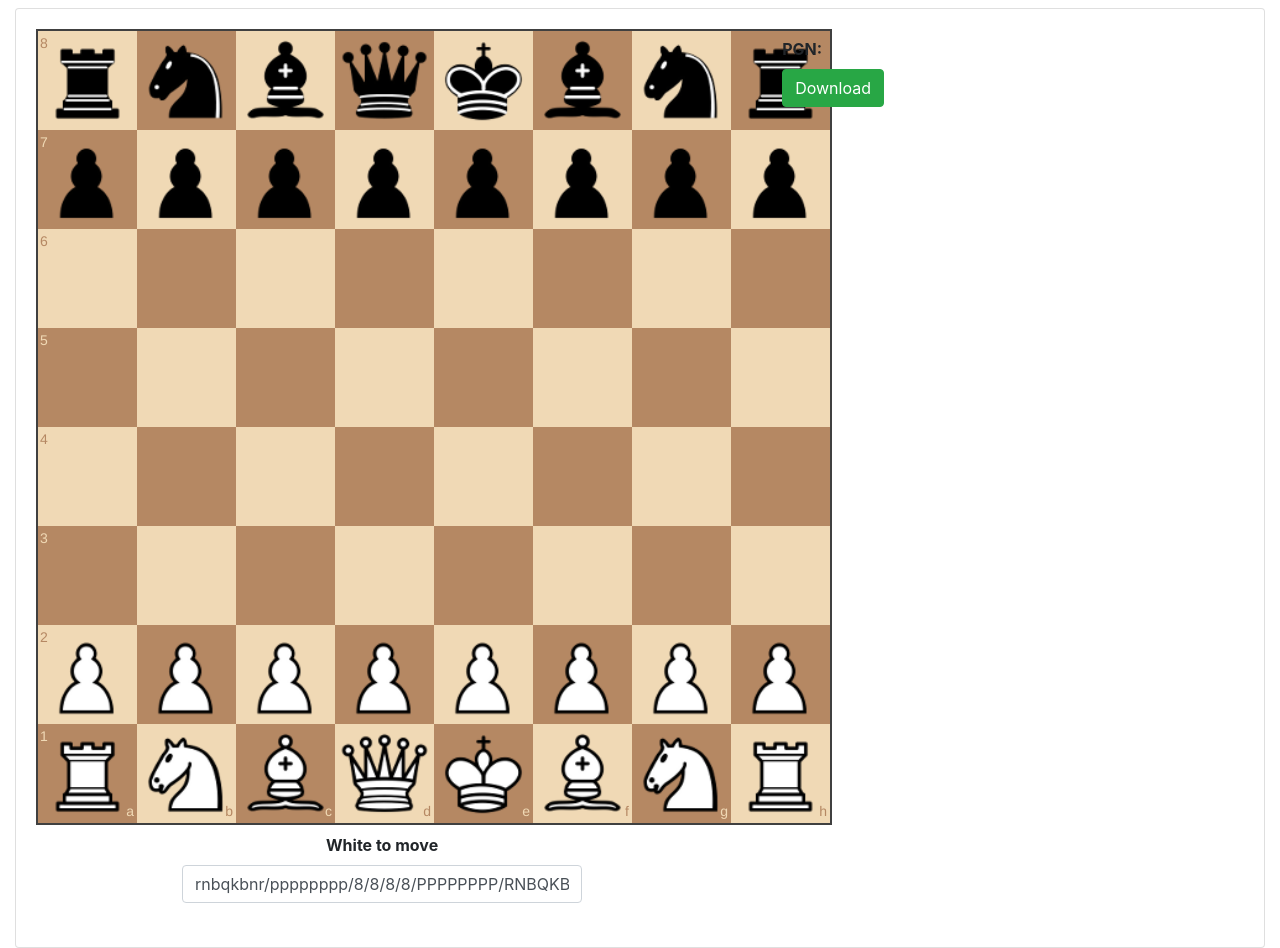
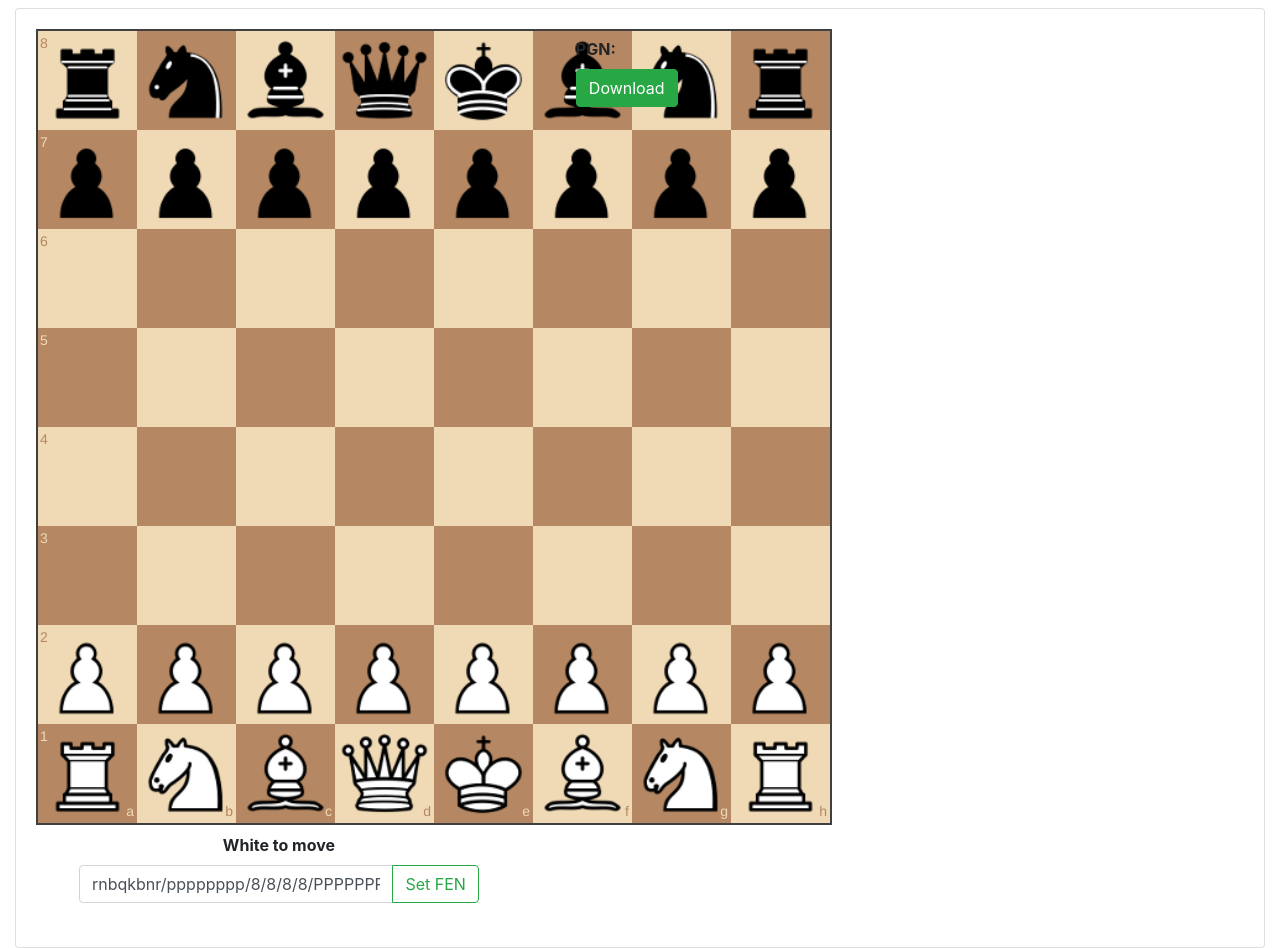
Before and after one commit to archishou/MidnightChessEngine, a Flask app: page / in a window 1280 px wide. Run offline with Flask 2, Linux system fonts and the light colour scheme; some libraries are stand-ins or nearby versions.

Commit message:
ui supports set fen

```diff
--- a/uci-gui/src/app.py
+++ b/uci-gui/src/app.py
@@ -100,7 +100,6 @@ def make_move():
 
     # read game moves from PGN
     game = chess.pgn.read_game(io.StringIO(pgn))
-    game.setup('rnbqkbnr/ppppp1pp/8/5p2/5P2/6P1/PPPPP2P/RNBQKBNR w KQkq - 0 1')
 
     # init board
     board = game.board()
--- a/uci-gui/src/templates/bbc.html
+++ b/uci-gui/src/templates/bbc.html
@@ -36,7 +36,7 @@
       <div class="card mt-2">
         <div class="card-body">
           <div class="row">
-                <div class="col-7">
+            <div class="col-5">
               <!-- chess board view -->
               <div id="chess_board" class="mx-auto mb-2" style="width: 800px;"></div>
 
@@ -48,18 +48,19 @@
                 <!-- FEN -->
                 <div class="input-group mb-3">
                   <input id="fen" type="text" class="form-control">
+                  <div class="input-group-append">
+                    <button id="set_fen" class="btn btn-outline-success">Set FEN</button>
                   </div>
+                </div>
+
+
 
               </div>
             </div>
             <div class="col ml-4">
               <div class="mt-2"><strong>PGN:</strong></div>
               <div id="pgn"></div>
-
-                  <!-- download button -->
               <button id="download_button" class="btn btn-success mt-2">Download</button>
-
-                  <!-- download link -->
               <a id="download_link" href="" download="" hidden>your pgn</a>
             </div>
           </div>
@@ -103,6 +104,67 @@
       $('#take_back').attr('disabled', false);
     });
   }
+
+  // handle new game button click
+  $('#new_game').on('click', function() {
+    // reset board state
+    game.reset();
+
+    // set initial board position
+    board.position('start');
+  });
+
+  // handle make move button click
+  $('#make_move').on('click', function() {
+    // make computer move
+    make_move();
+  });
+
+  // handle take back button click
+  $('#take_back').on('click', function() {
+    // take move back
+    game.undo();
+    game.undo();
+
+    // update board position
+    board.position(game.fen());
+
+    // update game status
+    updateStatus();
+  });
+
+  // handle flip board button click
+  $('#flip_board').on('click', function() {
+    // flip board
+    board.flip();
+
+  });
+
+  // handle select move time option
+  $('#move_time').on('change', function() {
+    // disable fixed depth
+    $('#fixed_depth').val('0');
+  });
+
+  // handle select fixed depth option
+  $('#fixed_depth').on('change', function() {
+    // disable fixed depth
+    $('#move_time').val('0');
+  });
+
+  // handle set FEN button click
+  $('#set_fen').on('click', function() {
+    // set user FEN
+
+    // FEN parsed
+    if (game.load($('#fen').val()))
+            // set board position
+      board.position(game.fen());
+
+    // FEN is not parsed
+    else
+      alert('Illegal FEN!');
+  });
 
   // handle download button click
   $('#download_button').on('click', function() {
```
Also changed, not shown: ChessEngine/ChessEngine_lib/engine_uci_inputs_diagnostics.txt (+11 -7 lines), uci-gui/src/static/js/chess.js (indentation only), 1 other file. Lines whose indentation alone changed are shown as unchanged.
